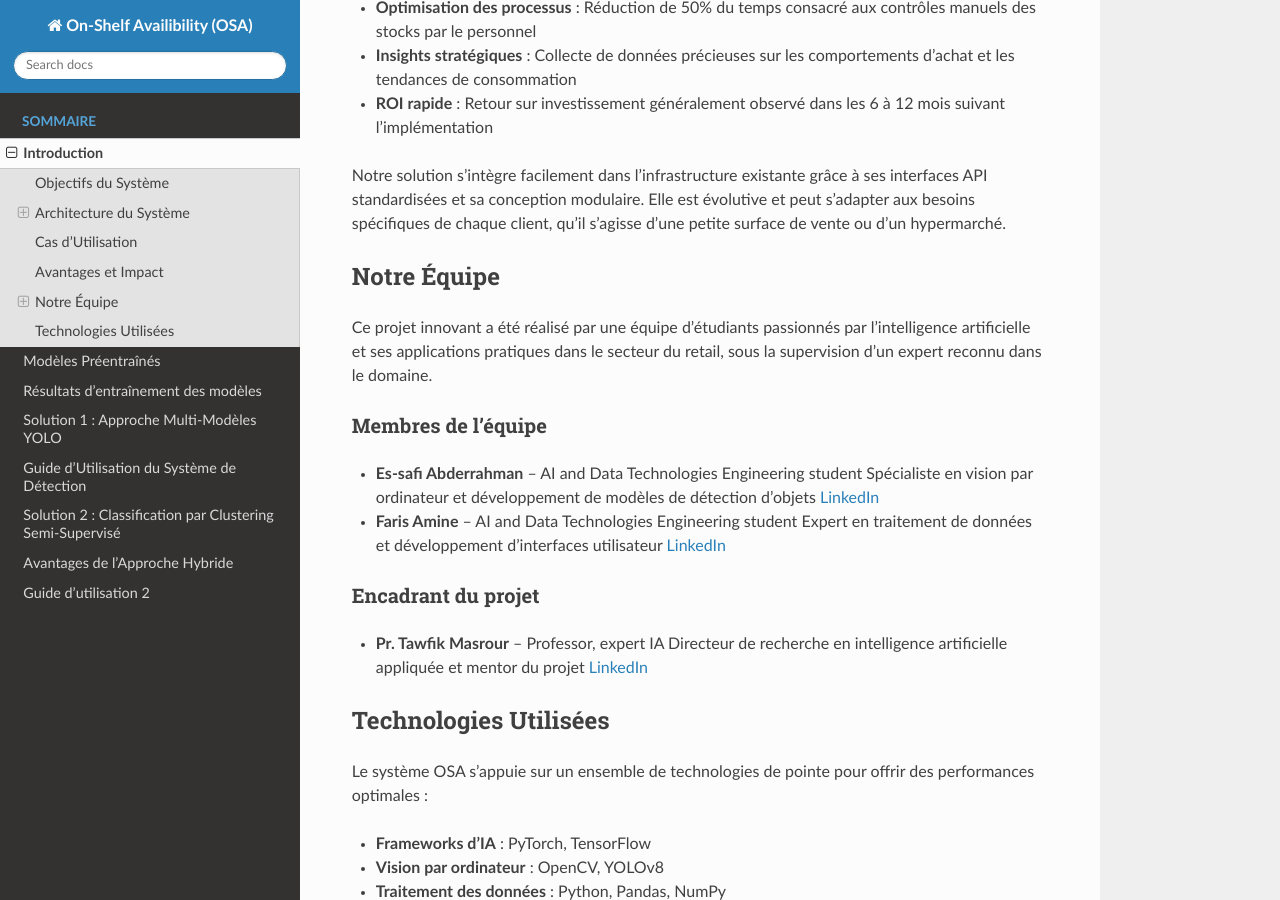
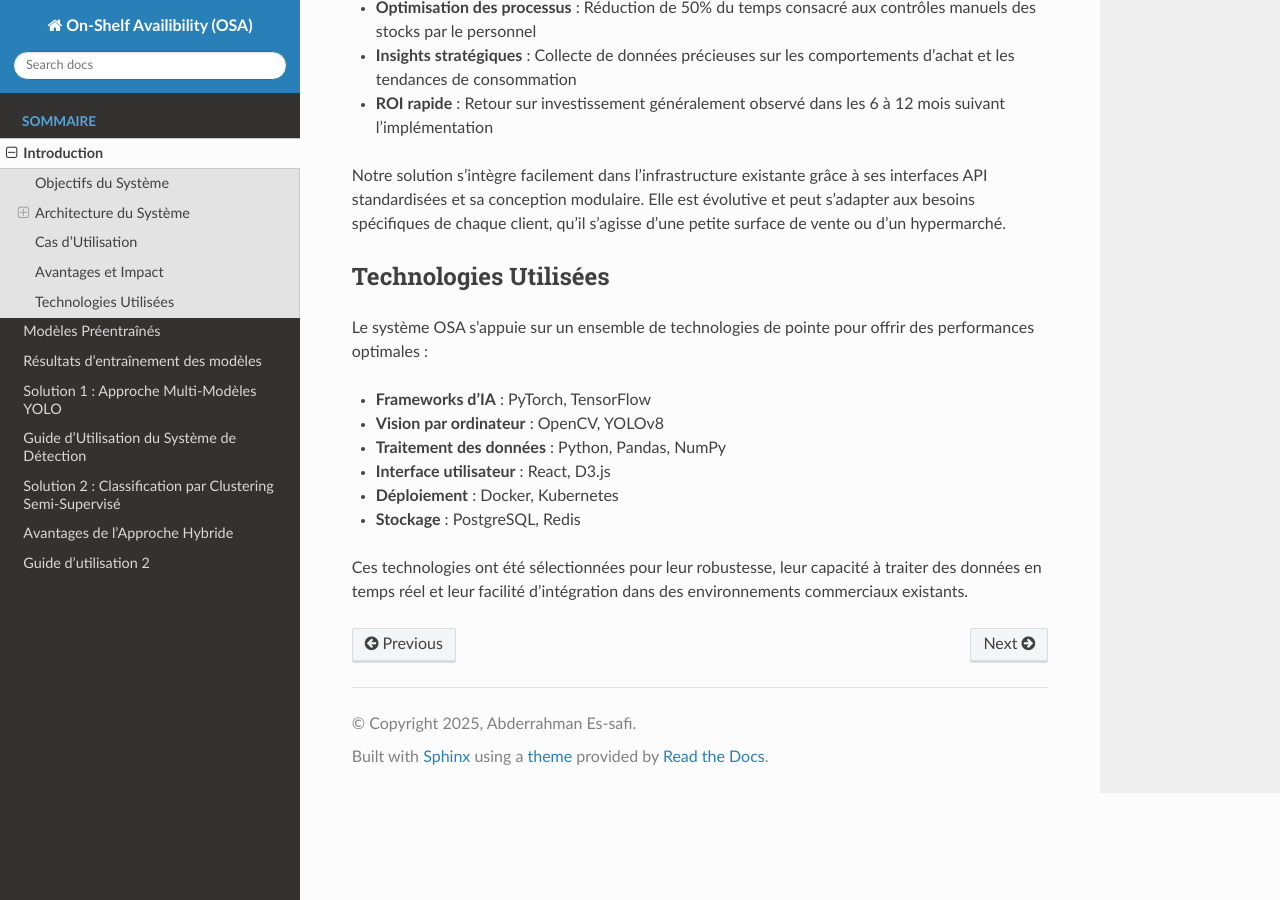
Before and after one commit to abder111/CV_project_osa, a Sphinx documentation site: the page built from docs/source/introduction.rst, in a window 1280 px wide and 900 px high, scrolled down 2525 px. Built offline with Sphinx 7.4.7 and the Read the Docs theme 3.1.0, drawn with Linux system fonts in a browser that asks for light colours.

Commit message:
Update introduction.rst

```diff
--- a/docs/source/introduction.rst
+++ b/docs/source/introduction.rst
@@ -116,28 +116,6 @@ L'implémentation de notre système OSA offre de nombreux avantages mesurables p
 
 Notre solution s'intègre facilement dans l'infrastructure existante grâce à ses interfaces API standardisées et sa conception modulaire. Elle est évolutive et peut s'adapter aux besoins spécifiques de chaque client, qu'il s'agisse d'une petite surface de vente ou d'un hypermarché.
 
-Notre Équipe
-------------
-
-Ce projet innovant a été réalisé par une équipe d'étudiants passionnés par l'intelligence artificielle et ses applications pratiques dans le secteur du retail, sous la supervision d'un expert reconnu dans le domaine.
-
-Membres de l'équipe
-~~~~~~~~~~~~~~~~~~~
-
-- **Es-safi Abderrahman** – AI and Data Technologies Engineering student
-  Spécialiste en vision par ordinateur et développement de modèles de détection d'objets
-  `LinkedIn <https://www.linkedin.com/in/abderrahman-es-safi-773739329/>`__
-
-- **Faris Amine** – AI and Data Technologies Engineering student
-  Expert en traitement de données et développement d'interfaces utilisateur
-  `LinkedIn <https://www.linkedin.com/in/amine-faris-645096277/>`__
-
-Encadrant du projet
-~~~~~~~~~~~~~~~~~~~
-
-- **Pr. Tawfik Masrour** – Professor, expert IA
-  Directeur de recherche en intelligence artificielle appliquée et mentor du projet
-  `LinkedIn <https://www.linkedin.com/in/tawfik-masrour-43163b85/>`__
 
 Technologies Utilisées
 -----------------------
```
